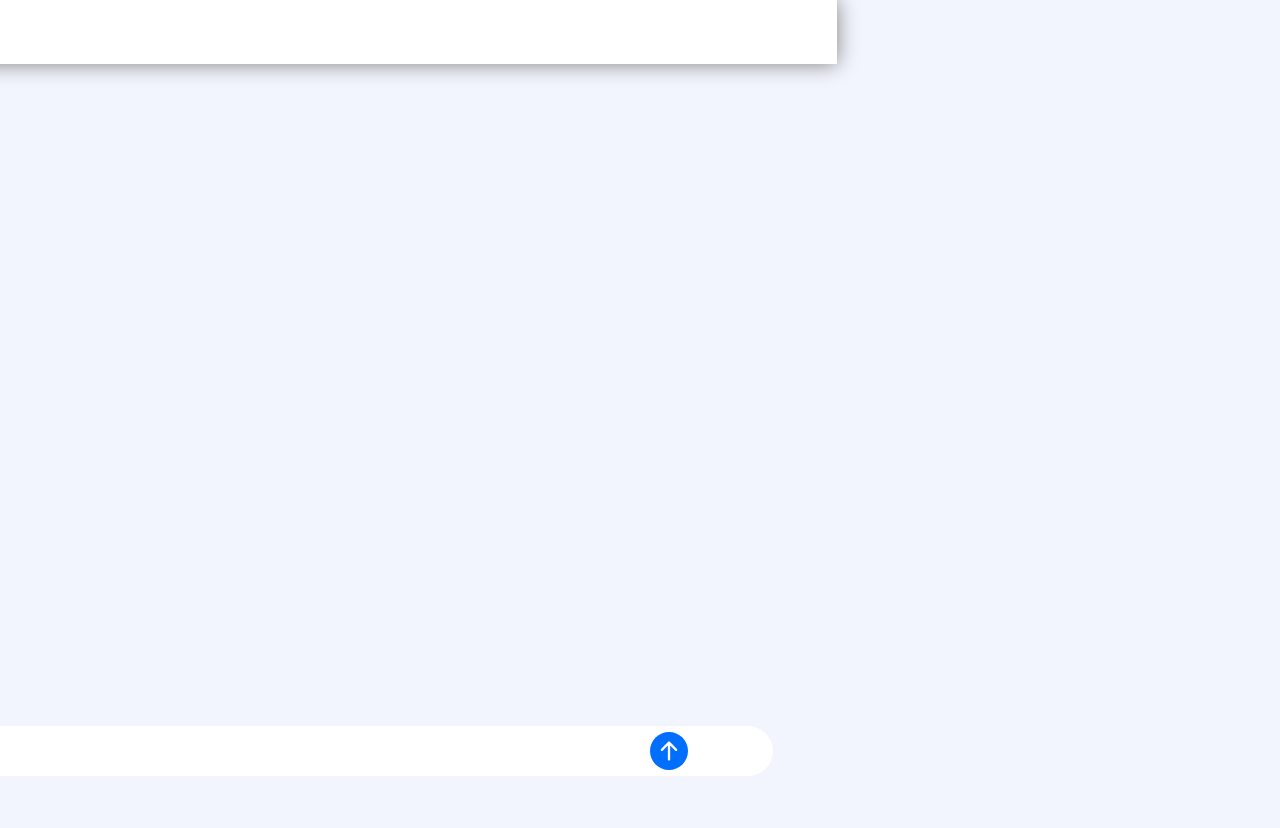
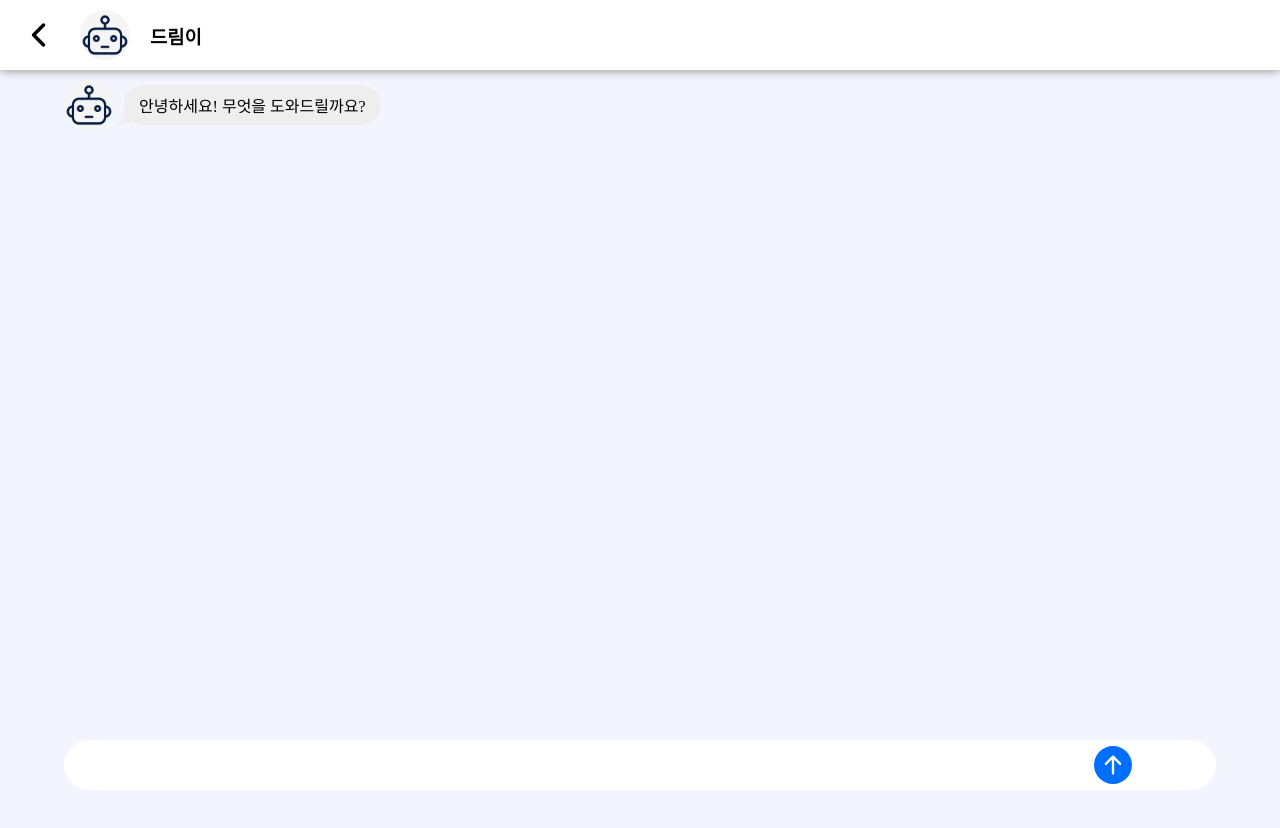
Before and after one commit to soo0300/Fintech-Welfare-Service, a React (Create React App) app in the folder frontend/: page /chatbot in a window 1280 px wide. Shown: the top 828 px of the page. After the commit the page ends 800 px from the top, so only its background shows below. Built offline with nearby package versions, Linux system fonts and the light colour scheme; a web font is replaced by a local one.

Commit message:
🌈style: '챗봇 스타일 수정'

```diff
--- a/frontend/src/App.css
+++ b/frontend/src/App.css
@@ -1,6 +1,4 @@
 html {
-  width: 393px;
-  height: 842px;
   --black: #282828;
   --ash-black: #222;
   --white: #ffffff;
--- a/frontend/src/views/ChatBot.css
+++ b/frontend/src/views/ChatBot.css
@@ -1,11 +1,3 @@
-.chat {
-  width: 300px;
-  border: solid 1px #eee;
-  display: flex;
-  flex-direction: column;
-  padding: 10px;
-}
-
 .messages {
   display: flex;
   gap: 10px;
--- a/frontend/src/views/ChatBot.jsx
+++ b/frontend/src/views/ChatBot.jsx
@@ -14,15 +14,16 @@ const Container = styled.div`
   display: flex;
   flex-direction: column;
   align-items: center;
-  overscroll-behavior-y: auto;
+  overflow: hidden;
+  overscroll-behavior: none;
 `;
 
 const ChatHeader = styled.div`
   width: 100%;
-  height: 8%;
+  height: 70px;
   border-color: black;
   background-color: white;
-  box-shadow: 0px 0px 20px 0px grey;
+  box-shadow: 0px 0px 10px 0px grey;
   display: flex;
   align-items: center;
   position: fixed;
@@ -31,13 +32,24 @@ const ChatHeader = styled.div`
 
 const ChatContent = styled.div`
   width: 100%;
-  margin-top: 20%;
-  height: 80%;
+  margin-top: 80px;
+  margin-bottom: 70px;
+  height: calc(100% - 150px);
   display: flex;
   overflow-y: scroll;
   flex-direction: column;
   position: fixed;
   overscroll-behavior-y: auto;
+`;
+
+const Footer = styled.div`
+  display: flex;
+  justify-content: center;
+  align-items: center;
+  width: 100%;
+  height: 70px;
+  bottom: 0;
+  position: fixed;
 `;
 
 const ChatForm = styled.form`
@@ -47,7 +59,6 @@ const ChatForm = styled.form`
   background-color: white;
   width: 90%;
   height: auto;
-  bottom: 3%;
   position: fixed;
   border-radius: 30px;
   font-size: 18px;
@@ -139,6 +150,7 @@ function ChatBot() {
         ))}
       </ChatContent>
 
+      <Footer>
         <ChatForm onSubmit={sendMessage}>
           <StyledTextarea
             required
@@ -150,6 +162,7 @@ function ChatBot() {
             <SendIcon />
           </Button>
         </ChatForm>
+      </Footer>
     </Container>
   );
 }
```
Lines whose indentation alone changed are shown as unchanged.
